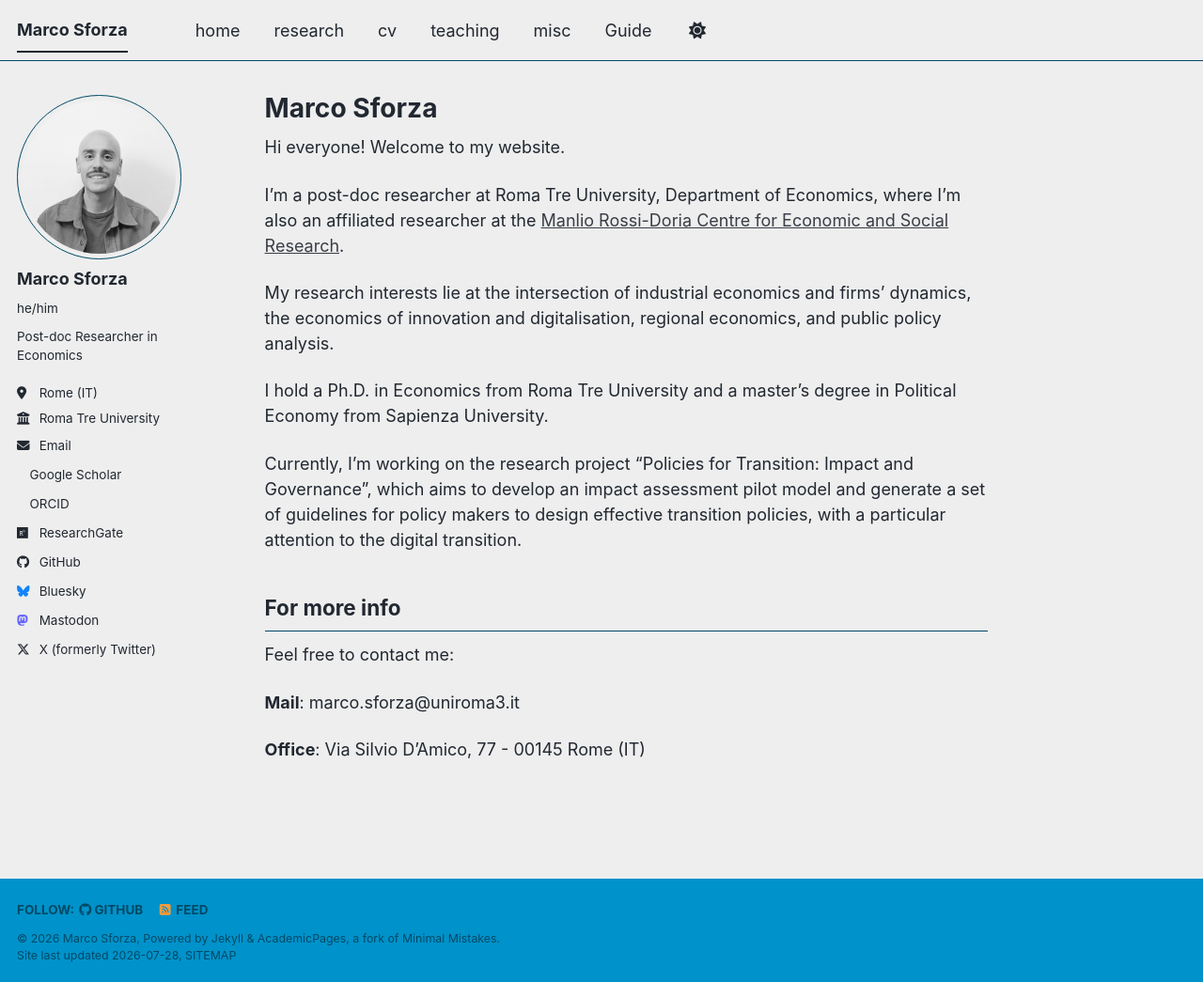
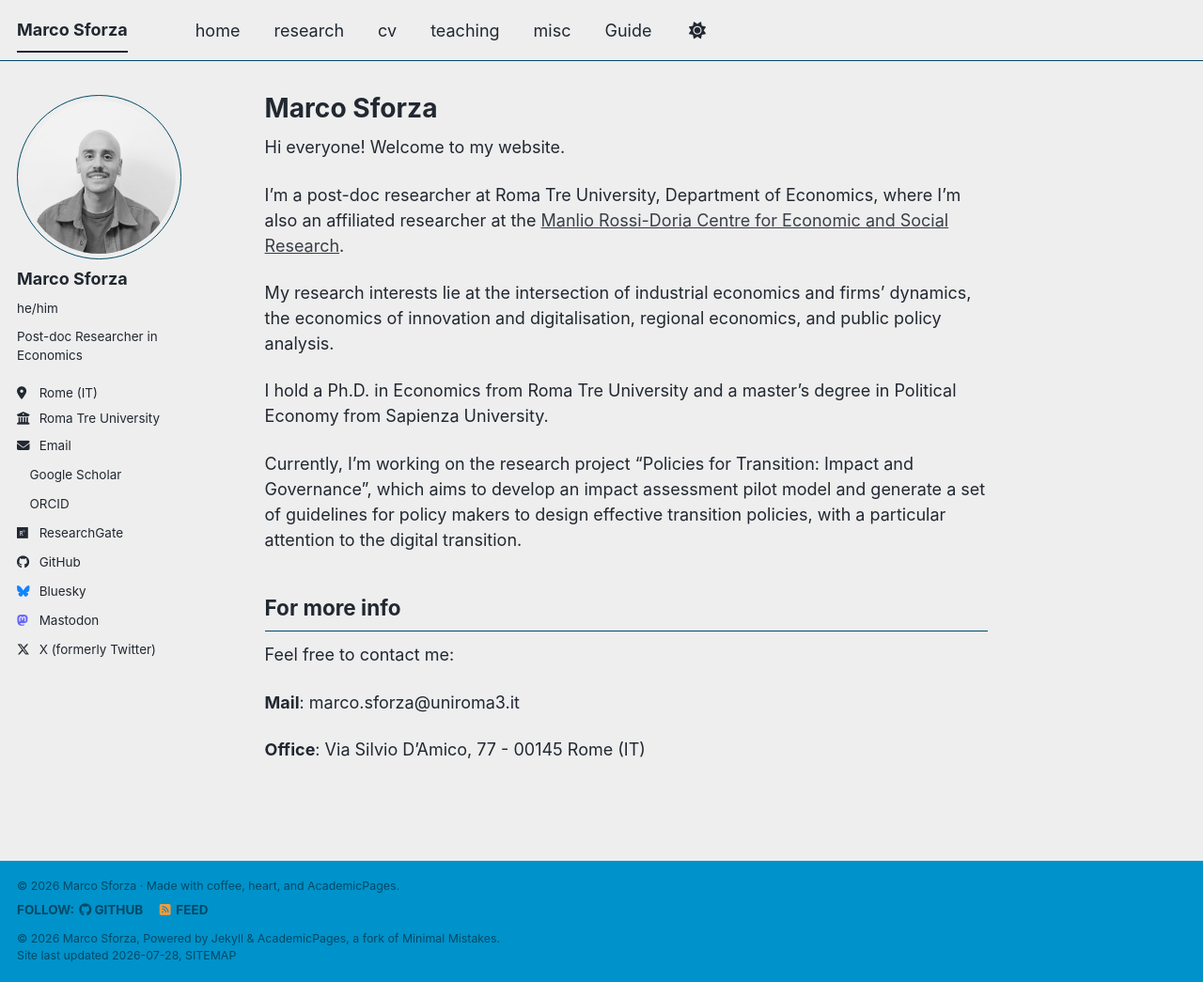
Before and after one commit to marcosforza/marcosforza.github.io, a Jekyll site: the page built from _pages/about.md, in a window 1280 px wide and 1045 px high. Shown: the whole window at 94% size. Built offline with Jekyll 4.4.1, drawn with Linux system fonts in a browser that asks for light colours; a style sheet for code colours, icons or effects is not loaded.

Commit message:
Update custom footer with copyright notice
Removed MathJax support and added copyright notice.

```diff
--- a/_includes/footer/custom.html
+++ b/_includes/footer/custom.html
@@ -1,6 +1,5 @@
-<!-- start custom footer snippets -->
+{% include base_path %}
 
-<!-- Support for MathJax -->
-<script id="MathJax-script" defer src="https://cdn.jsdelivr.net/npm/mathjax@4.0.0/tex-mml-chtml.js"></script>
-
-<!-- end custom footer snippets -->
+<div class="page__footer-copyright">
+  © 2026 Marco Sforza · Made with coffee, heart, and AcademicPages.
+</div>
```
